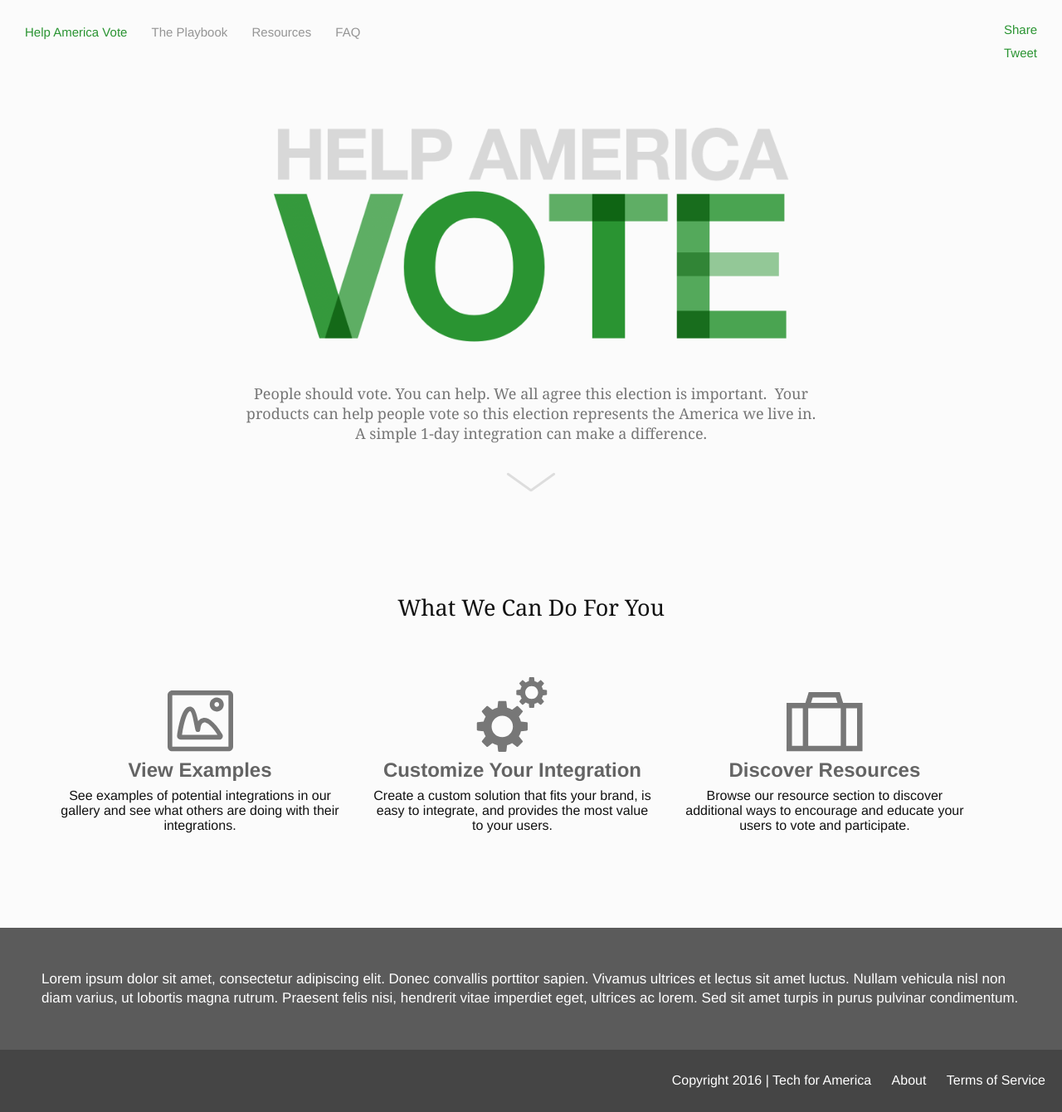
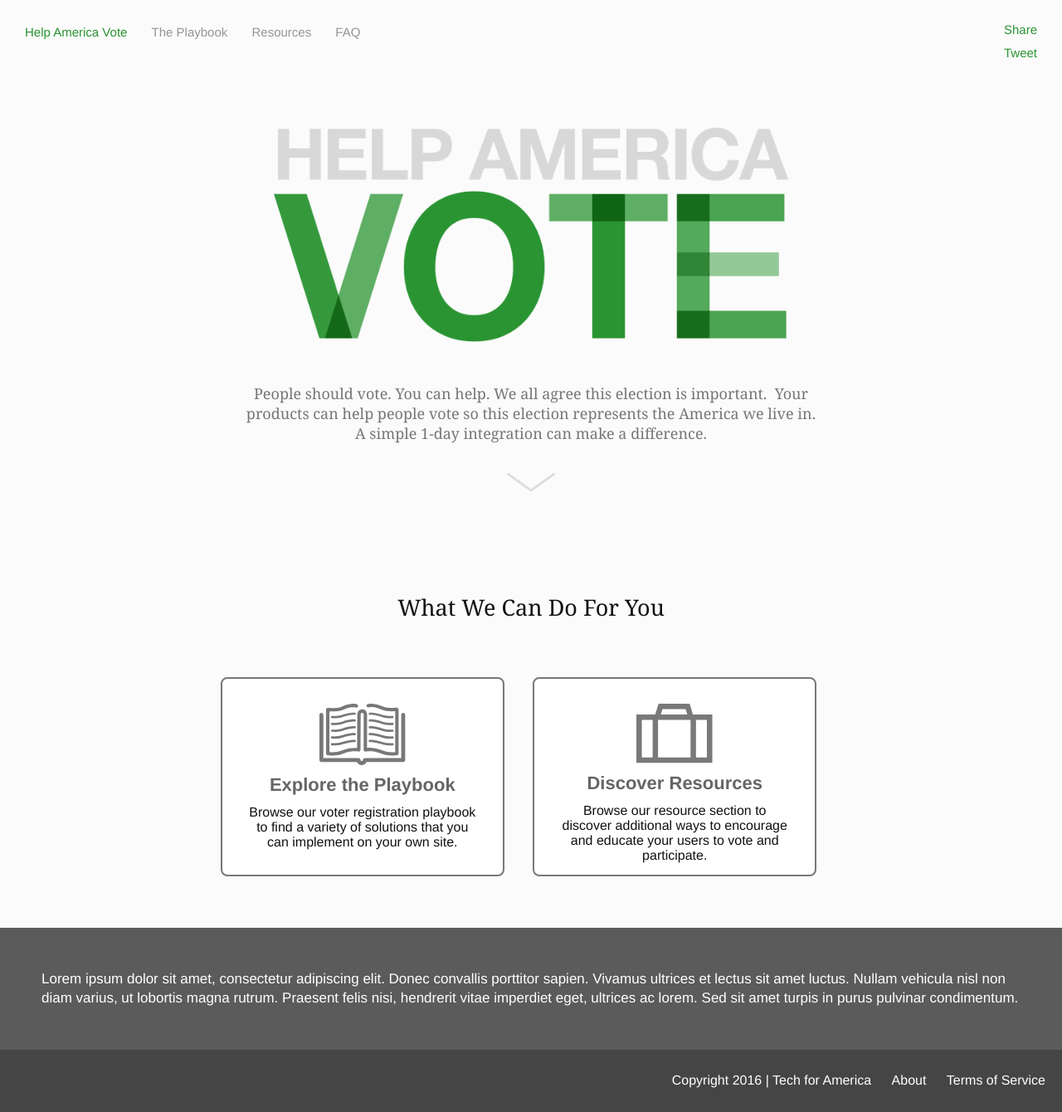
Before and after one commit to techthevote/techthevote.github.io, a Jekyll site: the page built from index.md, in a window 1280 px wide. Shown: the whole page at 83% size. Built offline with Jekyll 4.4.1, drawn with Linux system fonts in a browser that asks for light colours; nearby versions of some CDN libraries; comment, search, counter and statistics services are not loaded.

Commit message:
new link style for main homepage links
made homepage links zoom in with cursor hover and also updated assets
and removed the gallery link

```diff
--- a/_sass/_page_layout.scss
+++ b/_sass/_page_layout.scss
@@ -74,10 +74,20 @@
   width: 30%;
   display: inline-block;
   margin-right: 30px;
+  border: 2px solid #787878;
+  box-sizing: border-box;
+  background-color: #FFFFFF;
+  border-radius: 8px;
+  padding: 28px;
+  padding-top: 30px;
+  height: 240px;
+  vertical-align: top;
 }
 
 .module-parent {
   margin-top: 70px;
+  text-align: center;
+  margin-bottom: 30px;
 }
 
 .cta-module img {
@@ -85,13 +95,25 @@
   margin: 0 auto;
 }
 
+a.cta-module {
+  color: #111111;
+  transition: transform .2s ease-in-out;
+}
+
+a.cta-module:hover {
+  text-decoration: none;
+  transition: transform .2s ease-in-out;
+  transform: scale(1.05);
+  box-shadow: 5px 5px 15px 0 rgba(0,0,0,0.1);
+}
+
 .cta-mod-title {
   font-weight: bold;
   color: #000000;
   opacity: 0.6;
-  font-size: 24px;
+  font-size: 22px;
   text-align: center;
-  margin: 8px 0;
+  margin: 10px 0;
 }
 
 .cta-mod-text {
--- a/index.md
+++ b/index.md
@@ -22,27 +22,17 @@
   <h2>What We Can Do For You</h2>
 
   <div class="module-parent">
-    <div class="cta-module">
-      <img src="{{site.baseurl}}/assets/images/example_asset.svg" class="cta-mod-img">
+    <a href="./playbook" class="cta-module">
+      <img src="/assets/images/playbook_asset.svg" class="cta-mod-img" />
       <div class="cta-mod-title">
-        View Examples
+        Explore the Playbook
       </div>
       <div class="cta-mod-text">
-        See examples of potential integrations in our gallery and see what others are doing with their integrations.
+        Browse our voter registration playbook to find a variety of solutions that you can implement on your own site.
       </div>
-    </div>
+    </a>
 
-    <div class="cta-module">
-      <img src="{{site.baseurl}}/assets/images/customize_asset.svg" class="cta-mod-img">
-      <div class="cta-mod-title">
-        Customize Your Integration
-      </div>
-      <div class="cta-mod-text">
-        Create a custom solution that fits your brand, is easy to integrate, and provides the most value to your users.
-      </div>
-    </div>
-
-    <div class="cta-module">
+    <a href="./resources" class="cta-module">
       <img src="{{site.baseurl}}/assets/images/discover_asset.svg" class="cta-mod-img">
       <div class="cta-mod-title">
         Discover Resources
@@ -50,6 +40,6 @@
       <div class="cta-mod-text">
         Browse our resource section to discover additional ways to encourage and educate your users to vote and participate.
       </div>
-    </div>
+    </a>
   </div>
 </div>
```
Also changed, not shown: assets/images/playbook_asset.svg (added).
